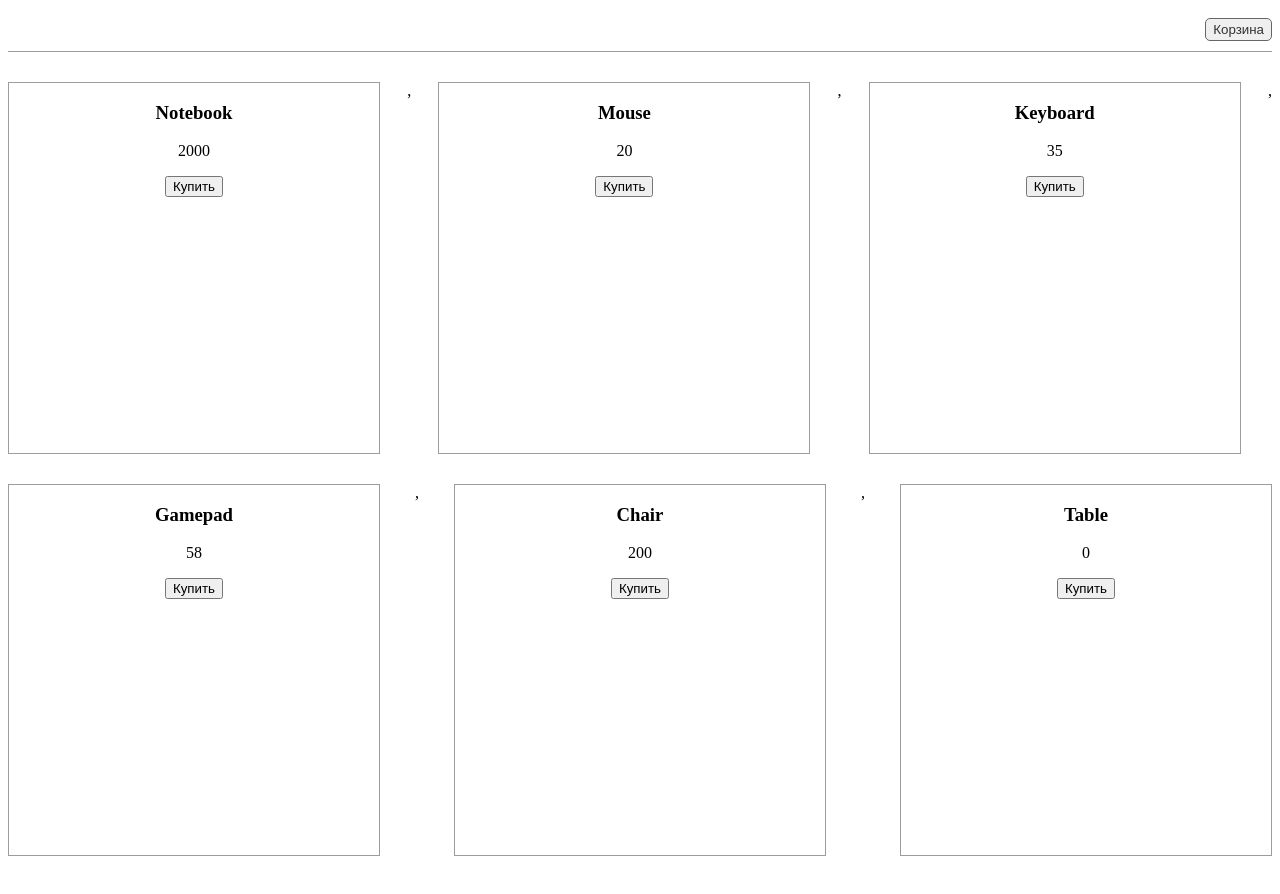
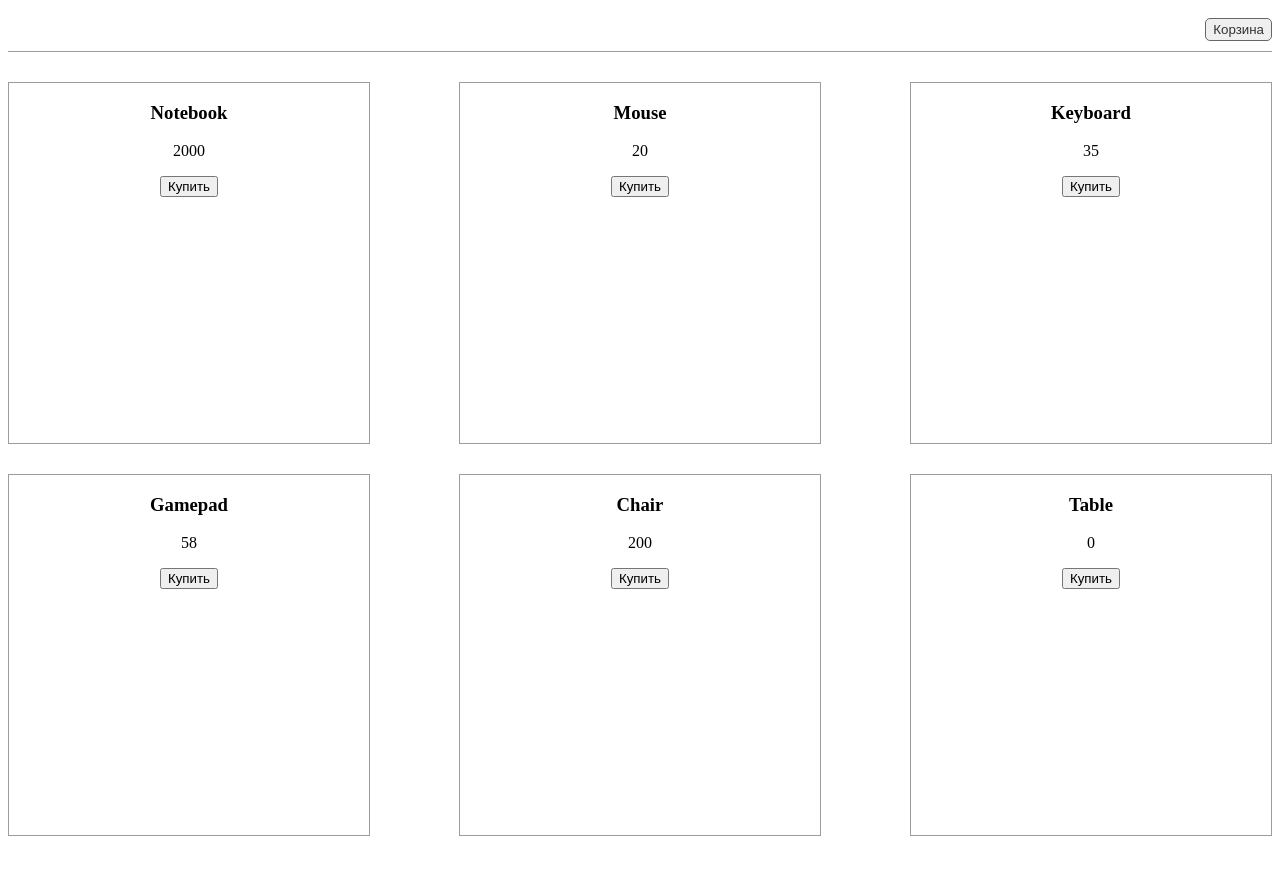
Before and after one commit to DoctorChe/Javascript2, a plain HTML site: page index.html in a window 1280 px wide. Drawn offline with Linux system fonts and the light colour scheme.

Commit message:
delete comma

```diff
--- a/css/style.css
+++ b/css/style.css
@@ -21,8 +21,8 @@ header {
 }
 
 .product-item {
-    width: 370px;
-    min-height: 370px;
+    width: 360px;
+    min-height: 360px;
     border: 1px solid #9c9c9c;
     text-align: center;
     margin-bottom: 30px;
--- a/js/main.js
+++ b/js/main.js
@@ -17,7 +17,7 @@ const renderProduct = (id, title, price = 0) => `<div class="product-item">
                                                     >Купить</button>
                                                 </div>`;
 const renderPage = list => {
-    const productsList = list.map(item => renderProduct(item.id, item.title, item.price));
+    const productsList = list.map(item => renderProduct(item.id, item.title, item.price)).join('');
     document.querySelector('.products').innerHTML = productsList;
 };
 
```
